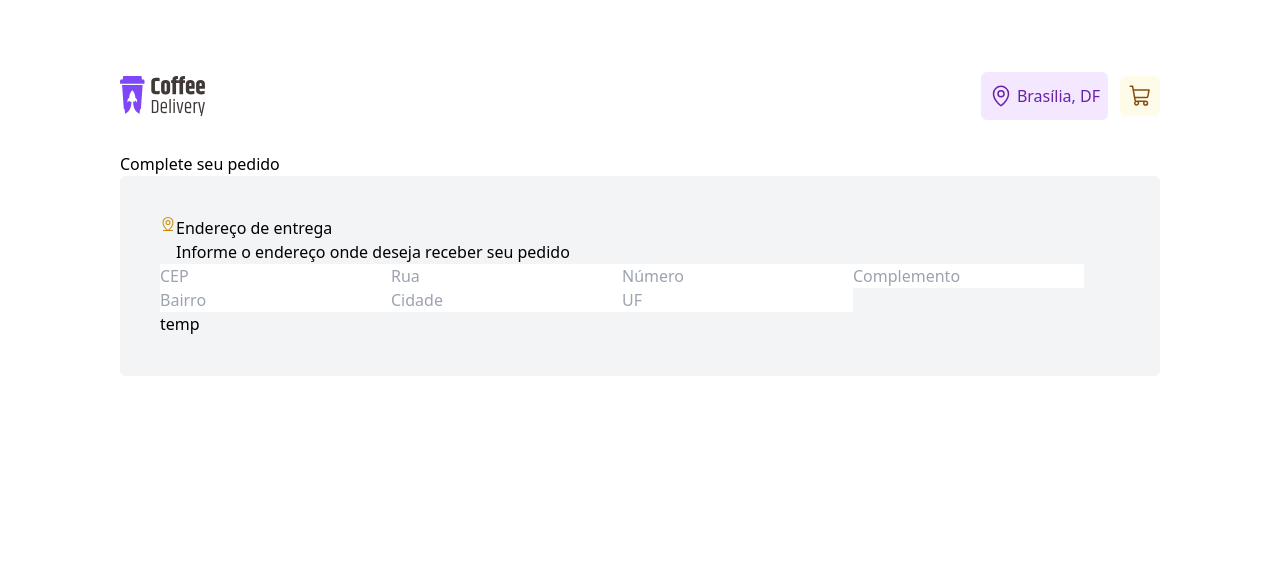
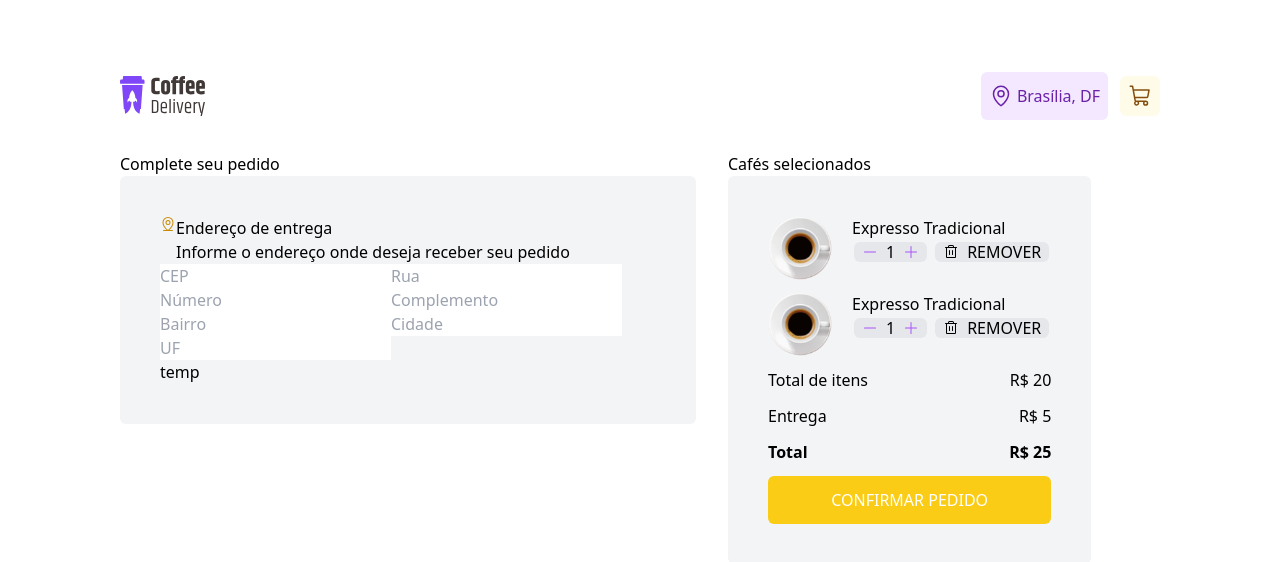
Before and after one commit to brunovgois/coffee-marketplace, a React (Vite) app: page /cart in a window 1280 px wide. Shown: the top 562 px of the page. Built offline with nearby package versions, Linux system fonts and the light colour scheme.

Commit message:
WIP style n structure shoping cart

```diff
--- a/src/pages/ShoppingCart.tsx
+++ b/src/pages/ShoppingCart.tsx
@@ -1,7 +1,28 @@
-import { MapPinLine } from "@phosphor-icons/react";
+import { MapPinLine, Trash } from "@phosphor-icons/react";
 import React from "react";
 import { useForm } from "react-hook-form";
+import { AddToCartButton } from "../components/AddToCartButton";
 
+const cartMock = [
+  {
+    id: 1,
+    tags: ["teste"],
+    name: "Expresso",
+    description: "test",
+    photo: "/src/assets/coffees/expresso.png",
+    price: 10,
+    amount: 2,
+  },
+  {
+    id: 2,
+    tags: ["teste"],
+    name: "Expresso",
+    description: "test",
+    photo: "/src/assets/coffees/expresso.png",
+    price: 10,
+    amount: 2,
+  },
+];
 export function ShoppingCart() {
   const { register, handleSubmit, reset } = useForm();
 
@@ -11,11 +32,10 @@ export function ShoppingCart() {
   }
 
   return (
-    <div>
-      <div>
+    <div className="flex gap-8">
+      <div className="">
         <h2>Complete seu pedido</h2>
-        <div>
-          <div className="bg-gray-100 rounded-md p-10 ">
+        <div className="bg-gray-100 rounded-md p-10 max-w-xl">
           <div className="flex">
             <MapPinLine className="fill-yellow-600" />
             <div>
@@ -23,36 +43,69 @@ export function ShoppingCart() {
               <p>Informe o endereço onde deseja receber seu pedido</p>
             </div>
           </div>
-            <form action="" onSubmit={handleSubmit(handleSendAddress)}>
+          <form
+            action=""
+            onSubmit={handleSubmit(handleSendAddress)}
+            className="flex-grow-0"
+          >
             <div>
               <input type="text" placeholder="CEP" {...register("cep")} />
               <input type="text" placeholder="Rua" {...register("rua")} />
-                <input
-                  type="text"
-                  placeholder="Número"
-                  {...register("numero")}
-                />
+              <input type="text" placeholder="Número" {...register("numero")} />
               <input
                 type="text"
                 placeholder="Complemento"
                 {...register("complemento")}
               />
-                <input
-                  type="text"
-                  placeholder="Bairro"
-                  {...register("bairro")}
-                />
-                <input
-                  type="text"
-                  placeholder="Cidade"
-                  {...register("cidade")}
-                />
+              <input type="text" placeholder="Bairro" {...register("bairro")} />
+              <input type="text" placeholder="Cidade" {...register("cidade")} />
               <input type="text" placeholder="UF" {...register("uf")} />
             </div>
             <button type="submit">temp</button>
           </form>
         </div>
       </div>
+
+      <div>
+        <h2>Cafés selecionados</h2>
+        <div className="bg-gray-100 rounded-md p-10 gap-3 flex flex-col">
+          {cartMock.map((coffee) => {
+            return (
+              <div className="flex gap-5" key={coffee.id}>
+                <img src={coffee.photo} className="w-16 h-16" />
+                <div>
+                  <p>Expresso Tradicional</p>
+                  <div>
+                    <AddToCartButton>
+                      <button className="flex items-center gap-2 bg-gray-200 p-2 rounded-md">
+                        <Trash />
+                        <span>REMOVER</span>
+                      </button>
+                    </AddToCartButton>
+                  </div>
+                </div>
+              </div>
+            );
+          })}
+
+          <div className="flex justify-between">
+            <p>Total de itens</p>
+            <p>R$ 20</p>
+          </div>
+
+          <div className="flex justify-between">
+            <p>Entrega</p>
+            <p>R$ 5</p>
+          </div>
+
+          <div className="flex justify-between font-semibold">
+            <p>Total</p>
+            <p>R$ 25</p>
+          </div>
+          <button className="rounded-md bg-yellow-400 text-white py-3 px-2 w-full">
+            CONFIRMAR PEDIDO
+          </button>
+        </div>
       </div>
     </div>
   );
```
Lines whose indentation alone changed are shown as unchanged.
